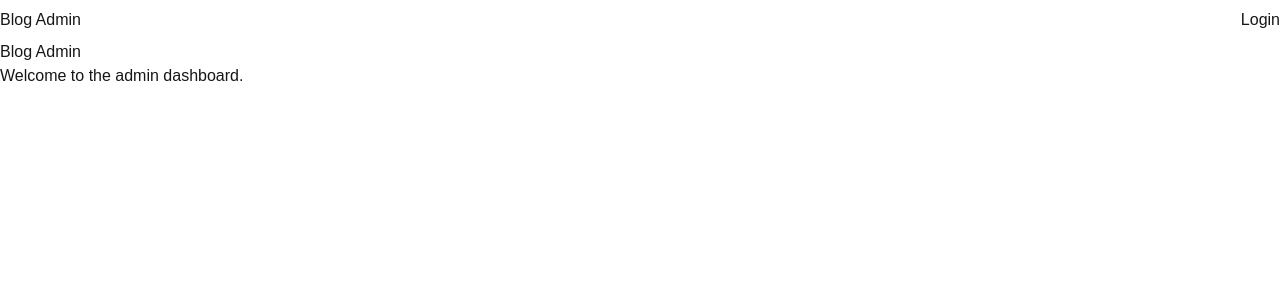
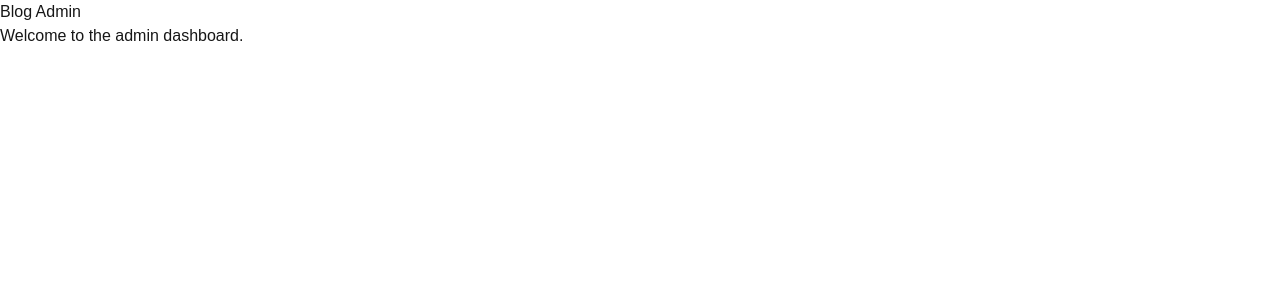
Before and after one commit to jormaedes/blog-admin, a Next.js app: page / in a window 1280 px wide. Shown: the top 300 px of the page. Built offline with nearby package versions, Linux system fonts and the light colour scheme.

Commit message:
feat: add dashboard header layout

```diff
--- a/src/app/dashboard/layout.tsx
+++ b/src/app/dashboard/layout.tsx
@@ -2,6 +2,7 @@ import { ReactNode } from "react";
 
 import AuthGuard from "@/components/AuthGuard";
 import Sidebar from "@/components/Sidebar";
+import Header from "@/components/Header";
 
 interface DashboardLayoutProps {
   children: ReactNode;
@@ -12,12 +13,16 @@ export default function DashboardLayout({
 }: DashboardLayoutProps) {
   return (
     <AuthGuard>
-      <div className="flex flex-1">
+      <div className="flex min-h-screen">
         <Sidebar />
 
-        <main className="ml-64 min-w-0 flex-1">
-          {children}
-        </main>
+        <div className="ml-64 flex min-w-0 flex-1 flex-col">
+          <Header />
+
+          <main className="flex-1">
+            {children}
+          </main>
+        </div>
       </div>
     </AuthGuard>
   );
--- a/src/app/layout.tsx
+++ b/src/app/layout.tsx
@@ -1,6 +1,5 @@
 import type { Metadata } from "next";
 import AuthInitializer from "@/components/AuthInitializer";
-import Header from "@/components/Header";
 import ThemeProvider from "@/components/ThemeProvider";
 import "./globals.css";
 
@@ -19,7 +18,6 @@ export default function RootLayout({
       <body>
         <ThemeProvider>
           <AuthInitializer />
-          <Header />
           {children}
         </ThemeProvider>
       </body>
--- a/src/components/Header.tsx
+++ b/src/components/Header.tsx
@@ -1,34 +1,40 @@
 "use client";
 
 import Link from "next/link";
-
 import useAuthStore from "@/stores/authStore";
 
 export default function Header() {
   const user = useAuthStore((state) => state.user);
 
   return (
-    <header>
-      <div className="flex items-center justify-between py-2 mx-auto">
-        { user?
-            <Link href='/dashboard'>Blog Admin</Link>
-            : <Link href='/'>Blog Admin</Link>
+    <header className="sticky top-0 z-30 border-b border-gray-200 bg-white/95 backdrop-blur dark:border-gray-800 dark:bg-gray-950/95">
+      <div className="flex h-16 items-center justify-between px-6">
+        <div>
+          <h1 className="text-sm font-medium text-gray-500 dark:text-gray-400">
+            Dashboard
+          </h1>
+        </div>
 
-        }
+        {user && (
+          <Link
+            href="/dashboard/profile"
+            className="flex items-center gap-3 rounded-lg px-2 py-1.5 transition-colors hover:bg-gray-100 dark:hover:bg-gray-900"
+          >
+            <div className="flex h-9 w-9 items-center justify-center rounded-full bg-indigo-100 text-sm font-semibold text-indigo-600 dark:bg-indigo-950 dark:text-indigo-400">
+              {user.firstName[0]}
+              {user.lastName[0]}
+            </div>
 
-        {user ? (
-          <Link href="/dashboard/profile">
-            <div className="flex items-center gap-2">
-              <div>
-                {user.firstName[0]}
-                {user.lastName[0]}
-              </div>
+            <div className="hidden text-left sm:block">
+              <p className="text-sm font-medium text-gray-900 dark:text-white">
+                {user.username}
+              </p>
 
-              <span>@{user.username}</span>
+              <p className="text-xs text-gray-500 dark:text-gray-400">
+                {user.userType === "AUTHOR" ? "Author" : "Reader"}
+              </p>
             </div>
           </Link>
-        ) : (
-          <Link href="/login">Login</Link>
         )}
       </div>
     </header>
```
